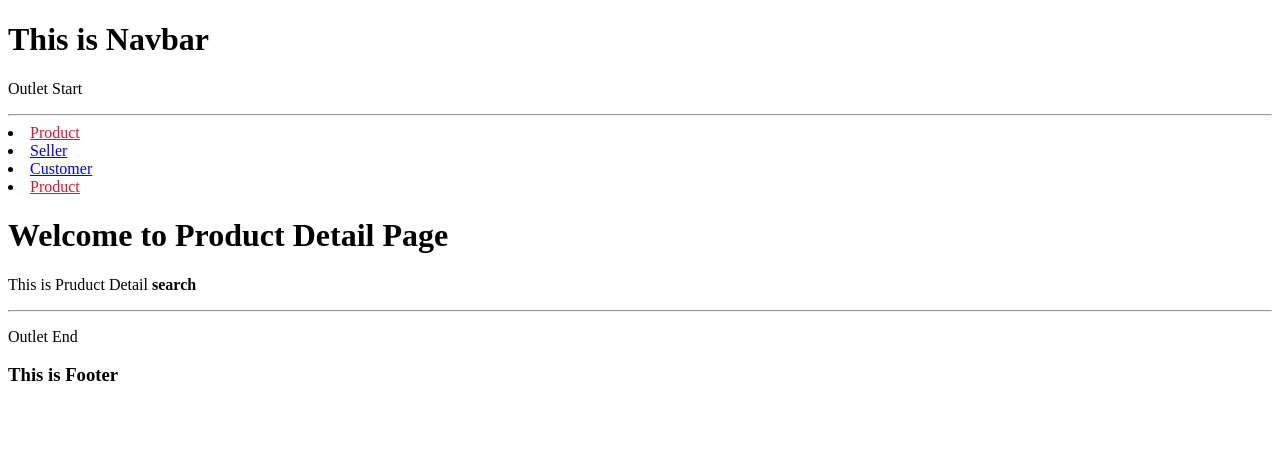
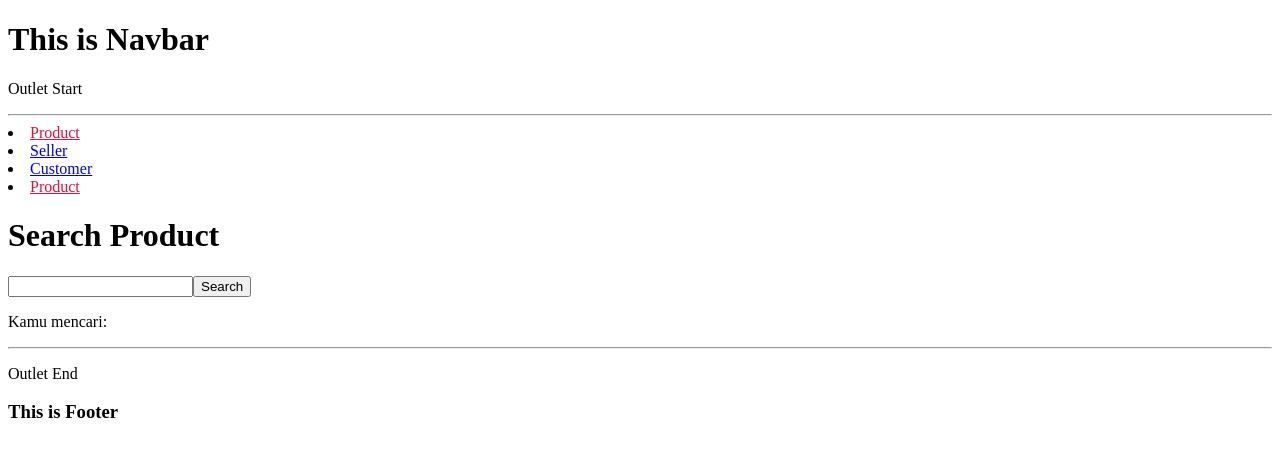
Before and after one commit to RivanFadlani/belajar-react, a React (Vite) app in the folder belajar-react-router/: page /data/product/search in a window 1280 px wide. Shown: the top 456 px of the page. Built offline with nearby package versions, Linux system fonts and the light colour scheme.

Commit message:
study(ch.2): Use-Search-Param

```diff
--- a/belajar-react-router/src/main.tsx
+++ b/belajar-react-router/src/main.tsx
@@ -14,6 +14,7 @@
 import Address from "./pages/Address";
 import Image from "./pages/Image";
 import NotFound from "./pages/NotFound";
+import ProductSearch from "./pages/ProductSearch";
 
 createRoot(document.getElementById("root")!).render(
   <StrictMode>
@@ -30,6 +31,7 @@
         <Route path="/data" element={<DataLayout />}>
           <Route index element={<Data />} /> {/* Halaman utama di (/data) */}
           <Route path="product" element={<Product />} />
+          <Route path="product/search" element={<ProductSearch />} />
           <Route path="seller" element={<Seller />} />
           {/* /data/customer */}
           <Route path="customer">
--- /dev/null
+++ b/belajar-react-router/src/pages/ProductSearch.tsx
@@ -0,0 +1,42 @@
+import { useState } from "react";
+import { useNavigate, useSearchParams } from "react-router";
+
+const ProductSearch = () => {
+  {
+    /* URL Search Param akan mengembalikan array yang berisi object URLSearchParam dan setter functionnya */
+  }
+  {
+    /* URLSearchParam itu ada di dokumentasi mdn javascript */
+  }
+  const [searchParams] = useSearchParams();
+  const [search, setSearch] = useState(searchParams.get("search") || "");
+
+  const navigate = useNavigate();
+
+  const handleSearch = () => {
+    if (search) {
+      navigate({
+        pathname: "/data/product/search",
+        search: `?search=${search}`,
+      });
+    }
+  };
+
+  return (
+    <>
+      <div>
+        <h1>Search Product</h1>
+        <input
+          type="text"
+          value={search}
+          onChange={(e) => setSearch(e.target.value)}
+        />
+        <button onClick={handleSearch}>Search</button>
+
+        <p>Kamu mencari: {searchParams.get("search")}</p>
+      </div>
+    </>
+  );
+};
+
+export default ProductSearch;
```
